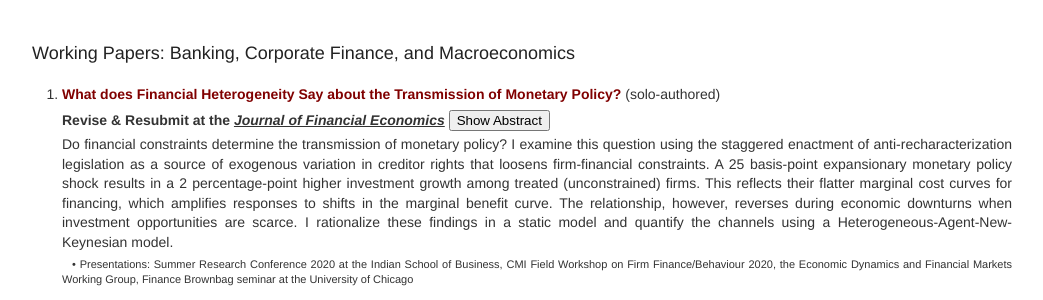
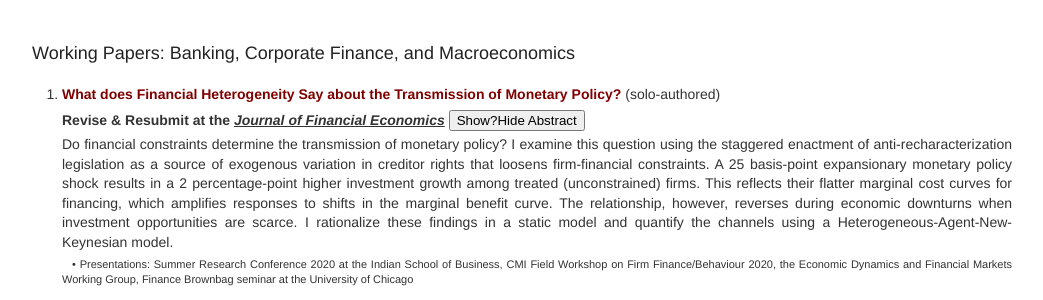
Before and after one commit to nishvats/nishvats.github.io, a Jekyll site: the page built from research.html, in a window 1280 px wide. Shown: the part 519-819 px from the top of the page, without its empty margins (118-1161 px from the left). Built offline with Jekyll 4.4.1, drawn with Linux system fonts in a browser that asks for light colours.

Commit message:
Update research.html

```diff
--- a/research.html
+++ b/research.html
@@ -19,10 +19,11 @@
 
   <li> <b><a href="/Documents/paper_mt.pdf">What does Financial Heterogeneity Say about the Transmission of Monetary Policy?</a></b> (solo-authored) </li>
     <p> <b> Revise & Resubmit at the <u><em>Journal of Financial Economics</em></u> </b>
-      <button class = "btn tbn-primary">Show Abstract</button>
+      <button class = "btn tbn-primary">Show?Hide Abstract</button>
+      <section class = "users-section">
     <p align="justify"> Do financial constraints determine the transmission of monetary policy? I examine this question using the staggered enactment of anti-recharacterization legislation as a source of exogenous variation in creditor rights that loosens firm-financial constraints. A 25 basis-point expansionary monetary policy shock results in a 2 percentage-point higher investment growth among treated (unconstrained) firms. This reflects their flatter marginal cost curves for financing, which amplifies responses to shifts in the marginal benefit curve. The relationship, however, reverses during economic downturns when investment opportunities are scarce. I rationalize these findings in a static model and quantify the channels using a Heterogeneous-Agent-New-Keynesian model. </p>
     <p style="text-indent:10px;font-size:11px" align="justify">• Presentations: Summer Research Conference 2020 at the Indian School of Business, CMI Field Workshop on Firm Finance/Behaviour 2020, the Economic Dynamics and Financial Markets Working Group, Finance Brownbag seminar at the University of Chicago </p>
-
+    </section>
   <br>
   <li> <b><a href="/Documents/paper_bank_network.pdf">Banking Networks and Economic Growth: From Idiosyncratic Shocks to Aggregate Fluctuations</a></b> with Shohini Kundu </li>
     <p align="justify"> This paper explores the transmission of non-capital shocks through banking networks. We construct non-capital (idiosyncratic) shocks, using labor productivity shocks to large firms. We document a change in the relationship between foreign idiosyncratic shocks and domestic economic growth between 1978 and 2000. Contemporaneous changes in banking integration drive this phenomenon as geographically diversified banks divert funds away from economies experiencing negative shocks towards other unaffected economies. Our granular-IV estimates suggest that a 1% increase in bank loan supply is associated with a 0.05-0.26 pp increase in economic growth. Lastly, this can potentially explain the Great Moderation. </p>
```
